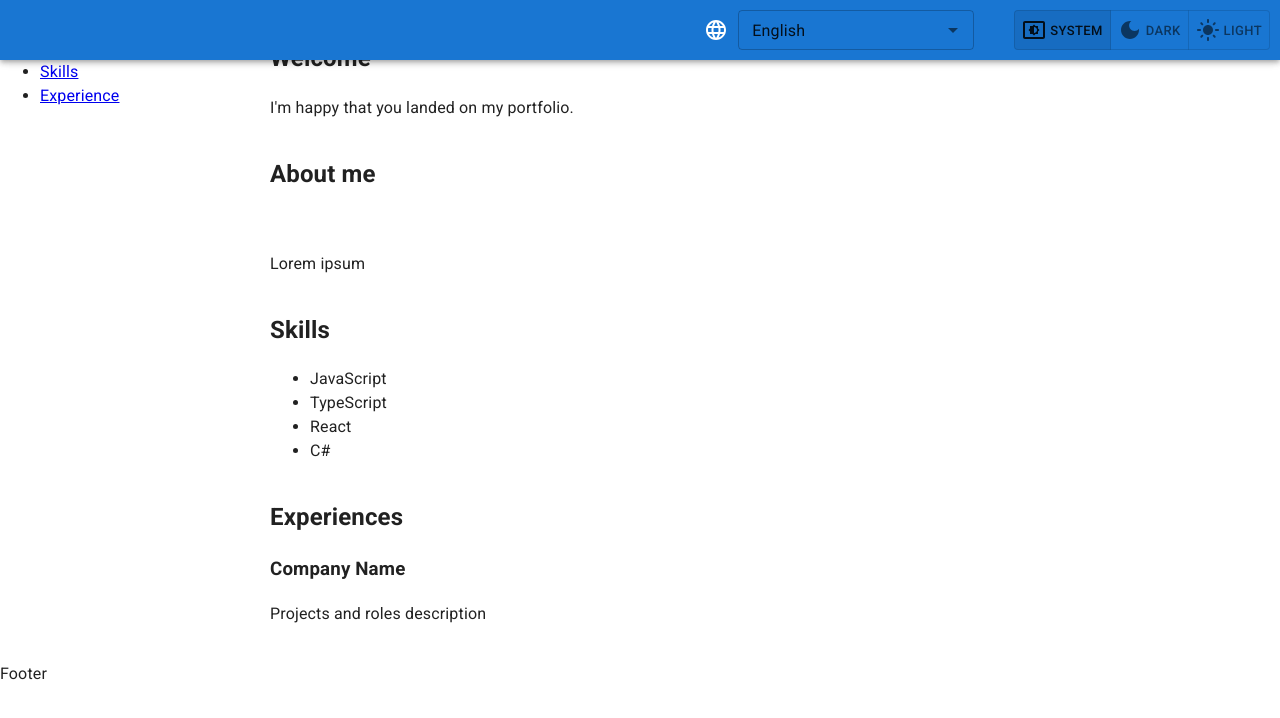
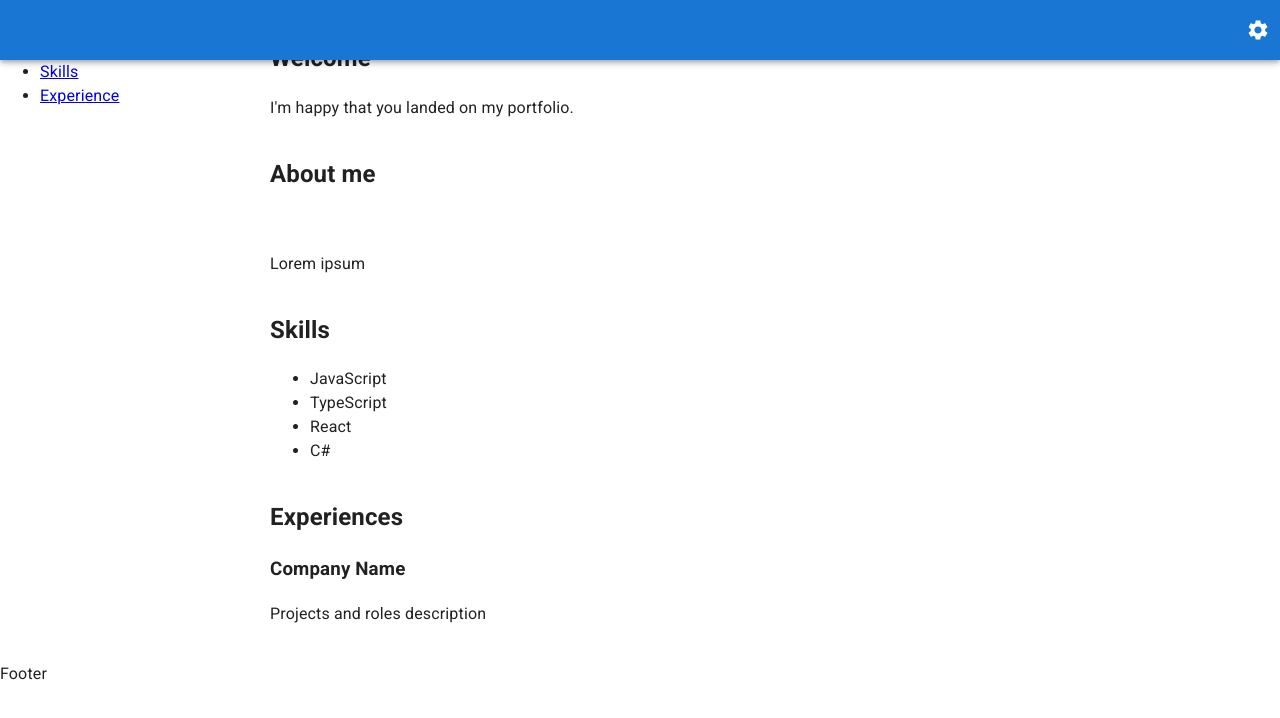
Before and after one commit to brunoccst/portfolio, a React (Vite) app in the folder portfolio.web/: page / in a window 1280 px wide. Shown: the top 718 px of the page. Built offline with nearby package versions, Linux system fonts and the light colour scheme.

Commit message:
Added cog for configs

```diff
--- a/portfolio.web/src/components/elements/LocaleSelector/LocaleSelector.scss
+++ b/portfolio.web/src/components/elements/LocaleSelector/LocaleSelector.scss
@@ -1,5 +1,4 @@
 [itemid="locale-selector"] {
-    flex-basis: 270px;
     display: flex;
     align-items: center;
     gap: 10px;
--- a/portfolio.web/src/components/elements/ThemeToggle/ModeToggle.tsx
+++ b/portfolio.web/src/components/elements/ModeToggle/ModeToggle.tsx
@@ -18,6 +18,7 @@ export const ModeToggle = () => {
             exclusive
             onChange={onChange}
             aria-label={t("Mode")}
+            itemID="mode-toggle"
             size="small"
         >
             <ToggleButton value="system" aria-label={t("System")}>
--- a/portfolio.web/src/components/layout/Navbar/Navbar.scss
+++ b/portfolio.web/src/components/layout/Navbar/Navbar.scss
@@ -1,6 +1,41 @@
-nav.navbar {
+header .navbar {
     display: flex;
     justify-content: flex-end;
-    gap: 40px;
+    align-items: center;
+    gap: 20px;
     padding: 10px;
+
+    .settings-container {
+        flex-basis: 580px;
+        display: flex;
+        justify-content: center;
+        gap: 40px;
+        opacity: 0;
+        visibility: hidden;
+        transform: translateX(100%);
+        transform-origin: right;
+        transition: all 0.8s ease-out;
+
+        [itemid="locale-selector"] {
+            flex-basis: 370px;
+        }
+    }
+
+    #settings-icon {
+        cursor: pointer;
+        transform: rotate(180deg);
+        transition: transform 0.8s linear;
+    }
+
+    &.expanded {
+        .settings-container {
+            opacity: 1;
+            visibility: visible;
+            transform: translateX(0%);
+        }
+
+        #settings-icon {
+            transform: rotate(-180deg);
+        }
+    }
 }
--- a/portfolio.web/src/components/layout/Navbar/Navbar.tsx
+++ b/portfolio.web/src/components/layout/Navbar/Navbar.tsx
@@ -1,14 +1,26 @@
 import "./Navbar.scss";
-import { ModeToggle } from "components/elements/ThemeToggle";
+import { useState } from "react";
+import { useTranslation } from "react-i18next";
+import { AppBar } from "@mui/material";
+import { Settings } from "@mui/icons-material";
+import { ModeToggle } from "components/elements/ModeToggle";
 import { LocaleSelector } from "components/elements/LocaleSelector";
-import { AppBar } from "@mui/material";
 
 export const Navbar = () => {
+    const { t } = useTranslation();
+    const [expanded, setExpanded] = useState<boolean>(false);
+
+    const toggleExpanded = () => setExpanded(!expanded);
+    const expandedClass = expanded ? "expanded" : "";
+
     return (
         <AppBar>
-            <nav className="navbar">
-                <LocaleSelector />
-                <ModeToggle />
+            <nav className={`navbar ${expandedClass}`}>
+                <span className="settings-container">
+                    <LocaleSelector />
+                    <ModeToggle />
+                </span>
+                <Settings onClick={toggleExpanded} aria-label={t("Settings")} id="settings-icon" />
             </nav>
         </AppBar>
     )
```
Also changed, not shown: portfolio.web/src/components/elements/ModeToggle/index.ts (renamed from portfolio.web/src/components/elements/ThemeToggle/index.ts).
